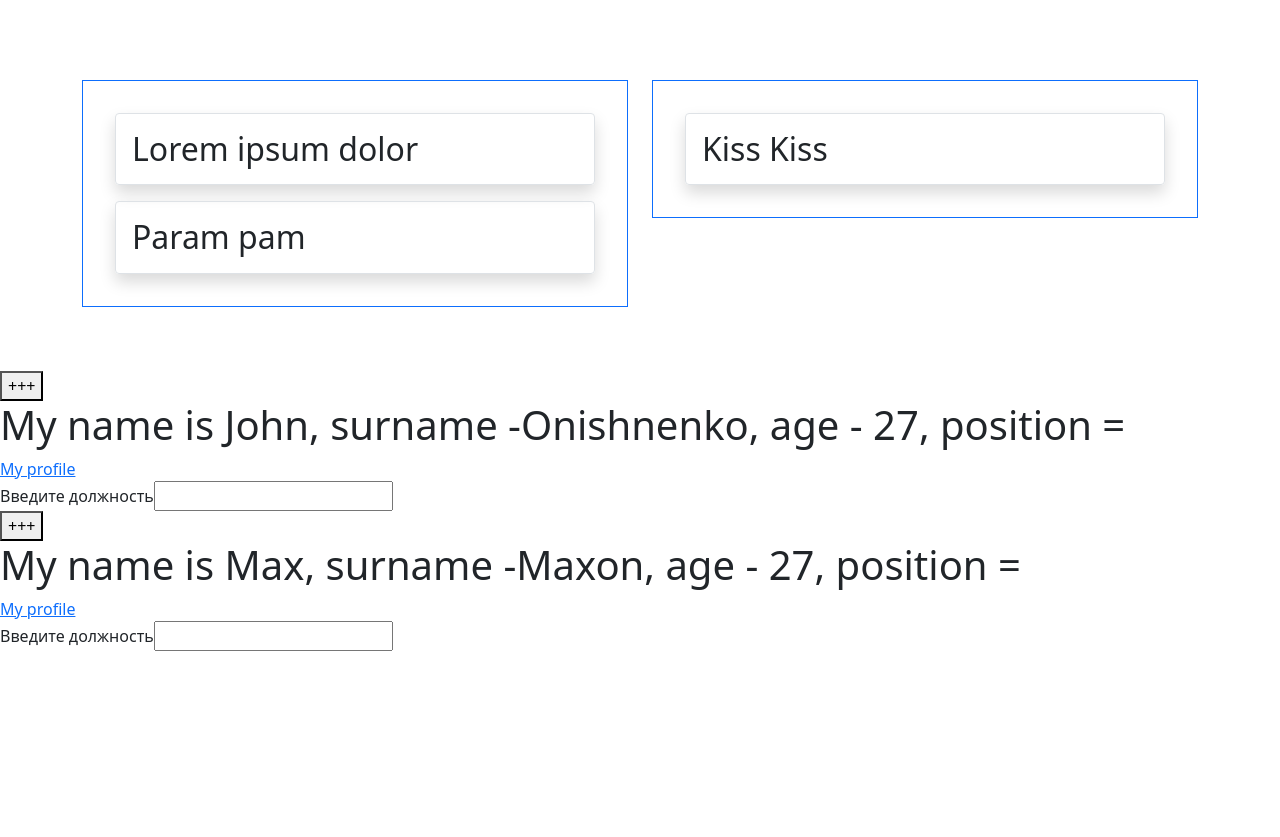
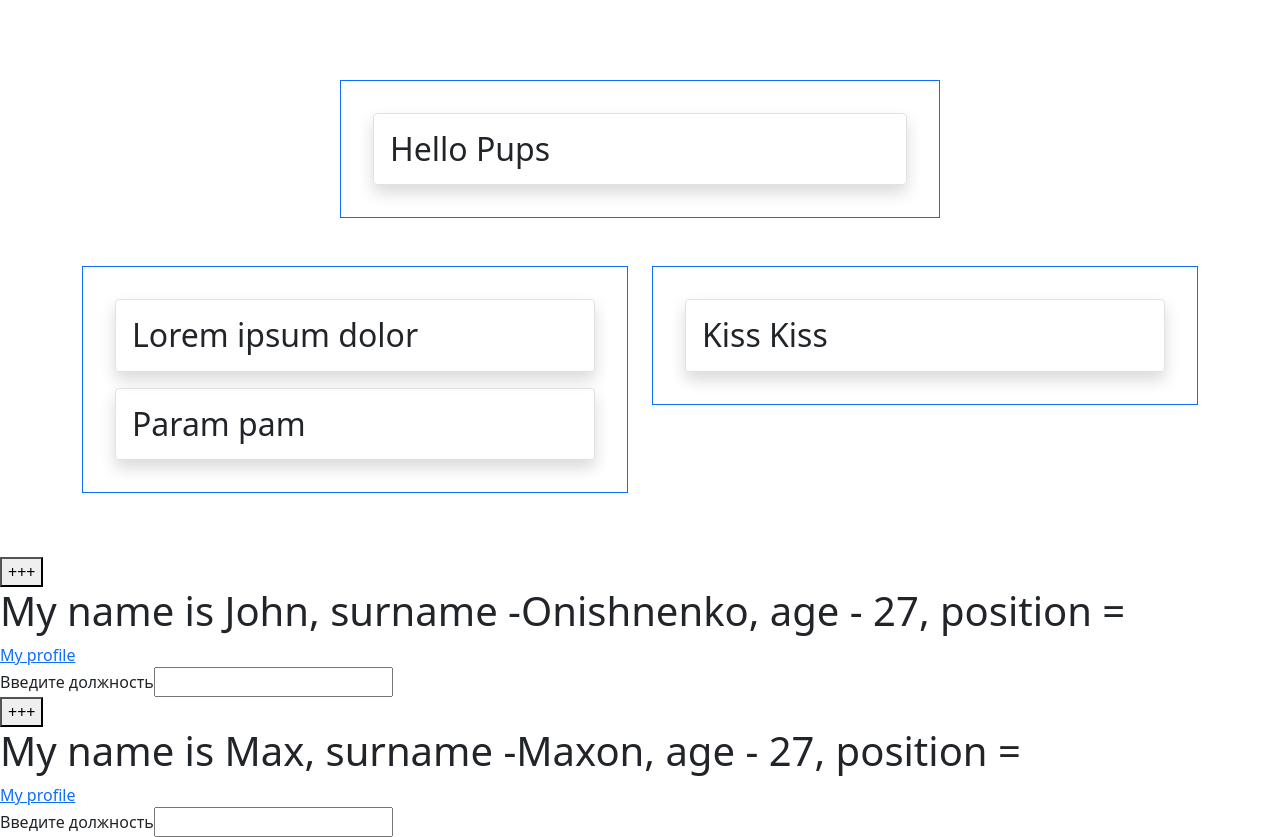
Before and after one commit to KombinatorVit/learning-react, a React (Create React App) app: page / in a window 1280 px wide. Before the commit the page ends 800 px from the top, so only its background shows below. Built offline with nearby package versions, Linux system fonts and the light colour scheme.

Commit message:
. Специализация и наследование

```diff
--- a/src/App.js
+++ b/src/App.js
@@ -71,10 +71,20 @@ const DynamicGreating = (props) => {
   )
 }
 
+const HelloGreating = () => {
+  return (
+    <div style={{'width': '600px', 'margin': '0 auto'}}>
+      <DynamicGreating color={'primary'}>
+<h2>Hello Pups</h2>
+      </DynamicGreating>
+    </div>
+  )
+}
+
 function App() {
   return (
     <Wrapper>
-
+ <HelloGreating/>
       <BootstrapTest
       left = {
         <DynamicGreating color={'primary'}>
```
